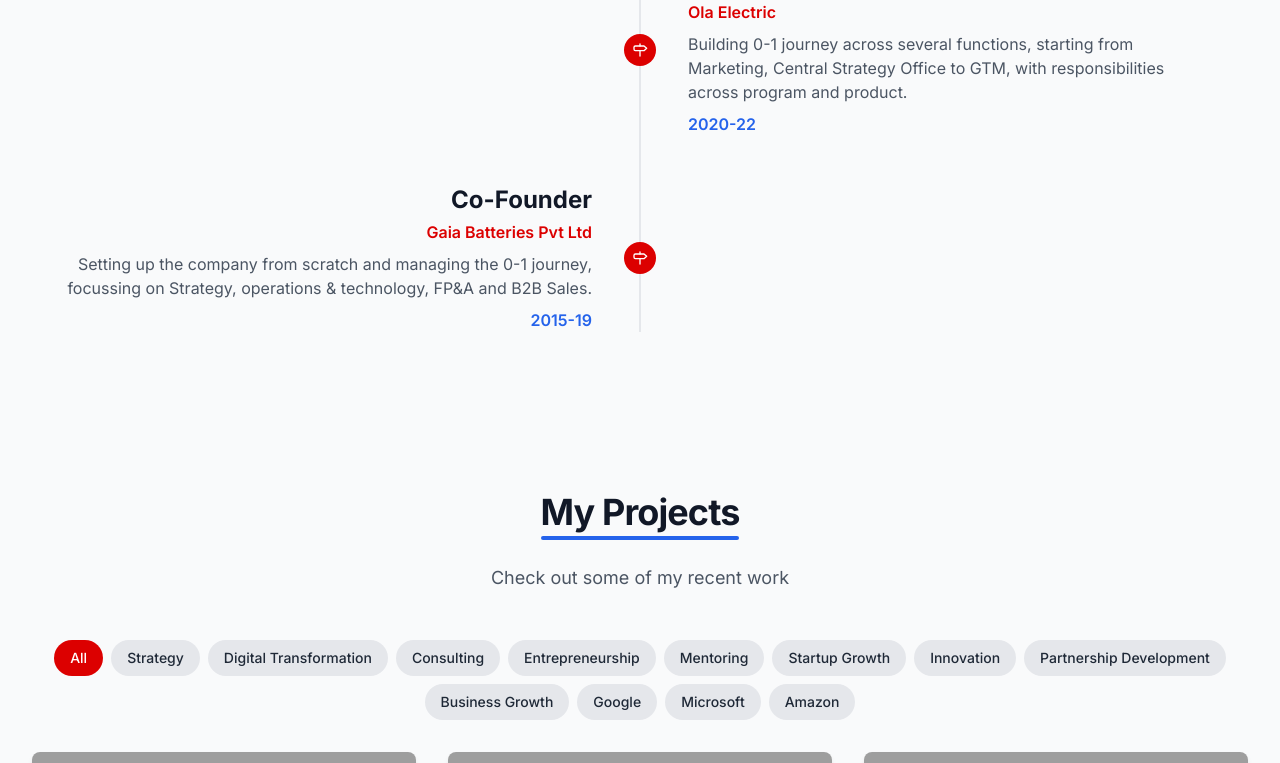
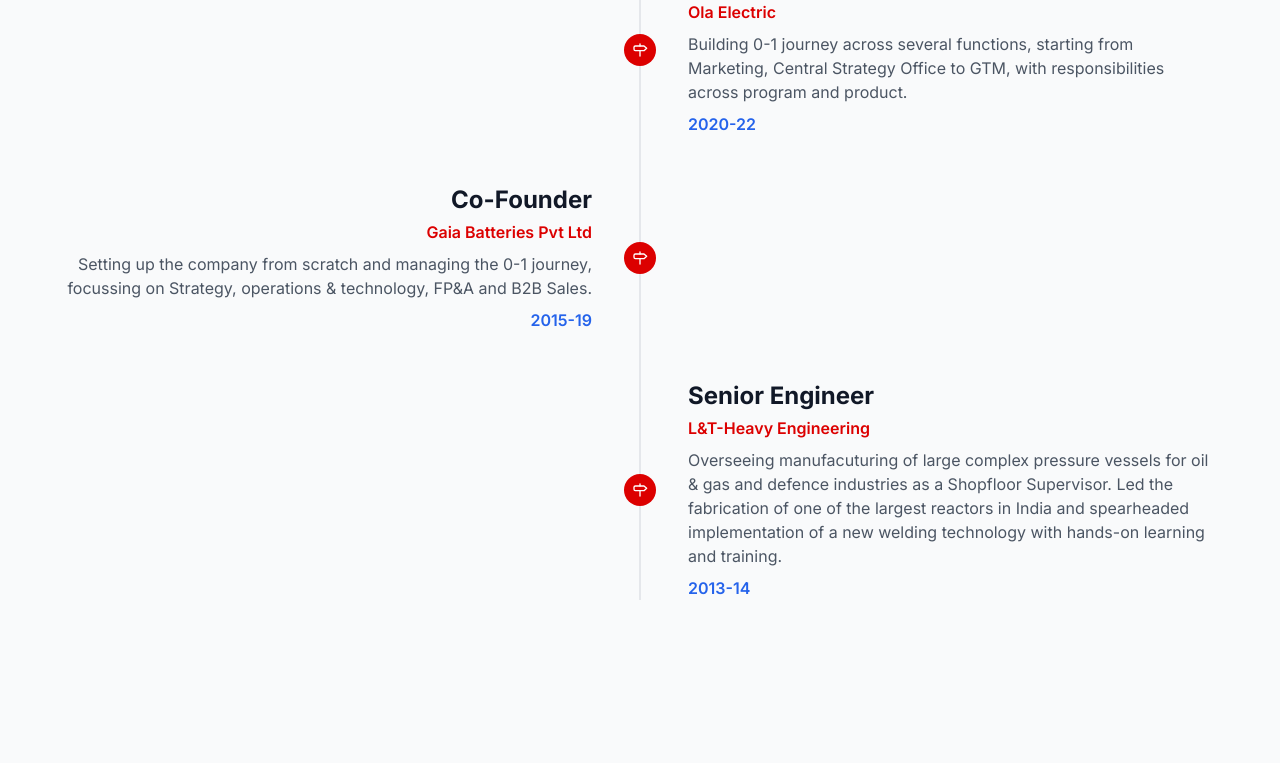
Before and after one commit to NiharDesai1591/website_bolt, a React (Vite) app: page / in a window 1280 px wide. Shown: the part 1644-2407 px from the top of the page. Built offline with nearby package versions, Linux system fonts and the light colour scheme; grey boxes are pictures that could not be loaded.

Commit message:
Updated JourneySection.tsx

```diff
--- a/src/components/sections/JourneySection.tsx
+++ b/src/components/sections/JourneySection.tsx
@@ -22,6 +22,12 @@ const JourneySection = () => {
       title: 'Co-Founder',
       company: 'Gaia Batteries Pvt Ltd',
       description: 'Setting up the company from scratch and managing the 0-1 journey, focussing on Strategy, operations & technology, FP&A and B2B Sales.'
+    },
+    {
+      year: '2013-14',
+      title: 'Senior Engineer',
+      company: 'L&T-Heavy Engineering',
+      description: 'Overseeing manufacuturing of large complex pressure vessels for oil & gas and defence industries as a Shopfloor Supervisor. Led the fabrication of one of the largest reactors in India and spearheaded implementation of a new welding technology with hands-on learning and training.'
     }
   ];
 
```
